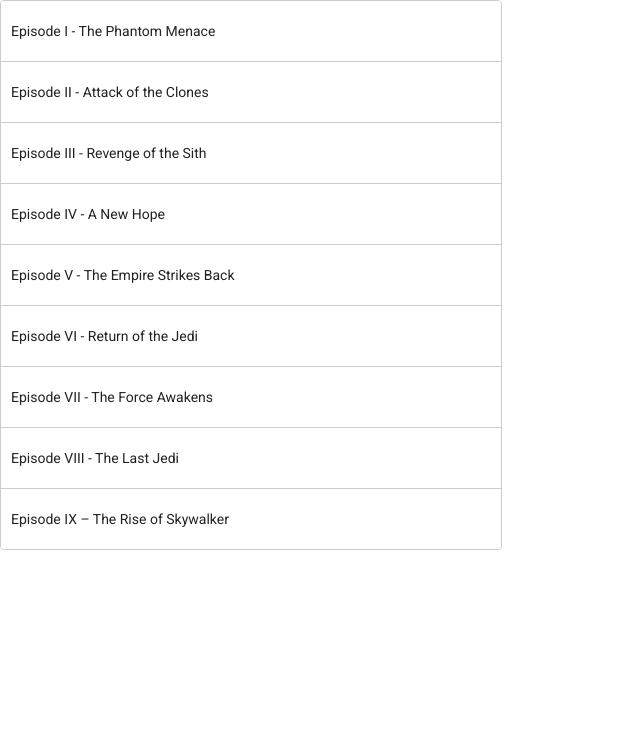
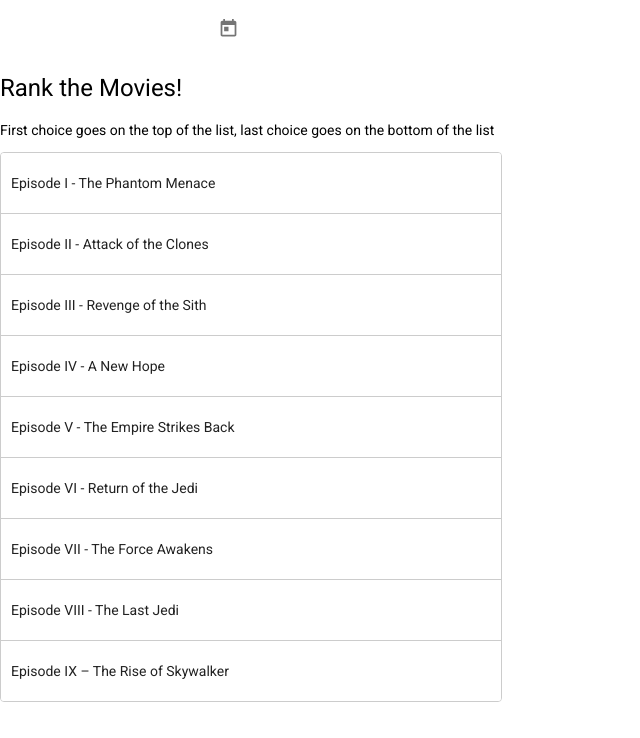
Before and after one commit to KristinJJ/MovieMeetUp, an Angular app: page / in a window 1280 px wide. Shown: the top 738 px of the page, without its empty margins (0-640 px from the left). Built offline with nearby package versions, Linux system fonts and the light colour scheme.

Commit message:
datePicker added, but not showing styles properly because it needs to be a Sass file instead of a CSS file

```diff
--- a/src/app/app.component.html
+++ b/src/app/app.component.html
@@ -1,3 +1,6 @@
+<app-calendar></app-calendar>
+<h1>Rank the Movies!</h1>
+<p>First choice goes on the top of the list, last choice goes on the bottom of the list</p>
 <div cdkDropList class="example-list" (cdkDropListDropped)="drop($event)">
   <div class="example-box" *ngFor="let movie of movies" cdkDrag>
     {{movie.title}}
--- a/src/app/app.component.ts
+++ b/src/app/app.component.ts
@@ -11,7 +11,7 @@ import {CdkDragDrop, moveItemInArray} from '@angular/cdk/drag-drop';
 })
 export class AppComponent {
   // tslint:disable:max-line-length
-  title = 'Movies';
+  title = 'Movie Ranking';
   movies = [
     {
       title: 'Episode I - The Phantom Menace',
--- a/src/app/app.module.ts
+++ b/src/app/app.module.ts
@@ -5,12 +5,16 @@ import { AppRoutingModule } from './app-routing.module';
 import { AppComponent } from './app.component';
 import { SampleComponent } from './sample/sample.component';
 import { BrowserAnimationsModule } from '@angular/platform-browser/animations';
-import {MatFormFieldModule} from "@angular/material/form-field";
+import {MAT_FORM_FIELD_DEFAULT_OPTIONS, MatFormFieldModule} from "@angular/material/form-field";
 import { DragDropModule } from "@angular/cdk/drag-drop";
+import {MatDatepickerModule} from "@angular/material/datepicker";
+import {MatNativeDateModule} from '@angular/material/core';
+import { CalendarComponent } from "./calendar/calendar.component";
 
 @NgModule({
   declarations: [
     AppComponent,
+    CalendarComponent,
     SampleComponent
   ],
   imports: [
@@ -18,9 +22,13 @@ import { DragDropModule } from "@angular/cdk/drag-drop";
     AppRoutingModule,
     BrowserAnimationsModule,
     MatFormFieldModule,
-        DragDropModule
+    DragDropModule,
+    MatDatepickerModule,
+    MatNativeDateModule
   ],
-  providers: [],
+  providers: [
+    { provide: MAT_FORM_FIELD_DEFAULT_OPTIONS, useValue: { appearance: 'fill' } },
+  ],
   entryComponents: [AppComponent],
   bootstrap: [AppComponent]
 })
--- /dev/null
+++ b/src/app/calendar/calendar.component.css
@@ -0,0 +1,13 @@
+@import '~@angular/material/prebuilt-themes/indigo-pink.css';
+
+body {
+  font-family: Roboto, Arial, sans-serif;
+  margin: 0;
+  padding: 30px;
+}
+
+.version-info {
+  font-size: 8pt;
+  float: right;
+  margin: 8px;
+}
--- /dev/null
+++ b/src/app/calendar/calendar.component.html
@@ -0,0 +1,9 @@
+<mat-form-field appearance="fill">
+  <mat-label>Enter a date range</mat-label>
+  <mat-date-range-input [rangePicker]="picker">
+    <input matStartDate placeholder="Start date">
+    <input matEndDate placeholder="End date">
+  </mat-date-range-input>
+  <mat-datepicker-toggle matSuffix [for]="picker"></mat-datepicker-toggle>
+  <mat-date-range-picker #picker></mat-date-range-picker>
+</mat-form-field>
```
Also changed, not shown: src/app/calendar/calendar.component.ts (added, +9 -0 lines), 1 other file (tests, documents, lock files or other folders). Lines whose indentation alone changed are shown as unchanged.
